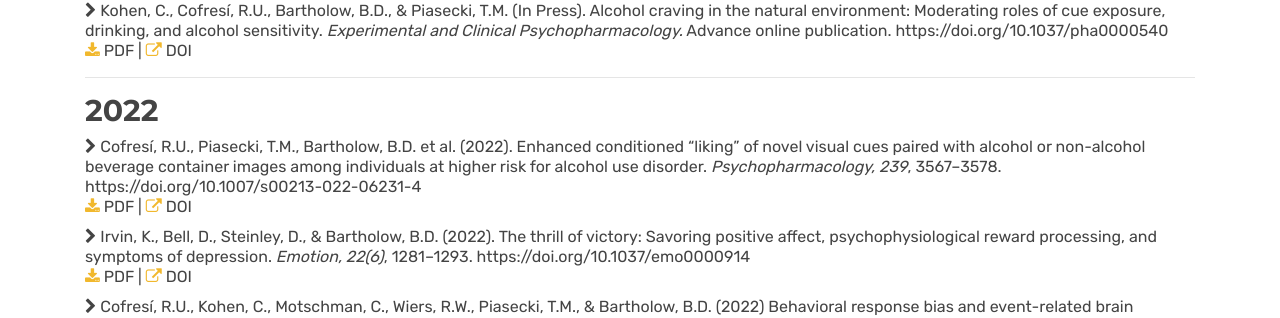
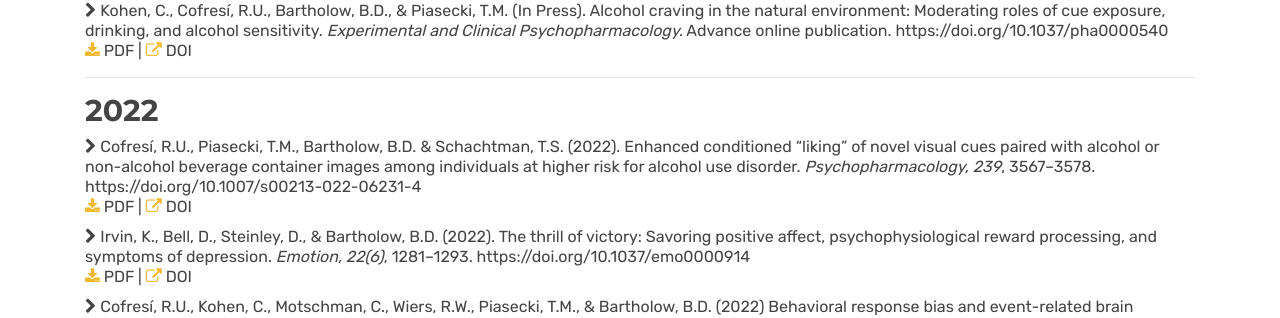
Before and after one commit to bartholow-scanlab/bartholow-scanlab.github.io, a Jekyll site: the page built from publications.html, in a window 1280 px wide. Shown: the part 689-1007 px from the top of the page. Built offline with Jekyll 4.4.1, drawn with Linux system fonts in a browser that asks for light colours.

Commit message:
Update publications.html

```diff
--- a/publications.html
+++ b/publications.html
@@ -82,7 +82,7 @@ title: Publications
          <hr> <a id="2022"> <h2>2022</h2> </a>
 
 			   <p> <li> <i class="fa fa-chevron-right" aria-hidden="true"></i>
-               Cofresí, R.U., Piasecki, T.M., Bartholow, B.D. et al.  (2022).
+               Cofresí, R.U., Piasecki, T.M., Bartholow, B.D. & Schachtman, T.S. (2022).
                Enhanced conditioned “liking” of novel visual cues paired with alcohol or non-alcohol beverage container images among individuals at higher risk for alcohol use disorder.
                <em>Psychopharmacology, 239</em>, 3567–3578. https://doi.org/10.1007/s00213-022-06231-4
                <br/>
```
